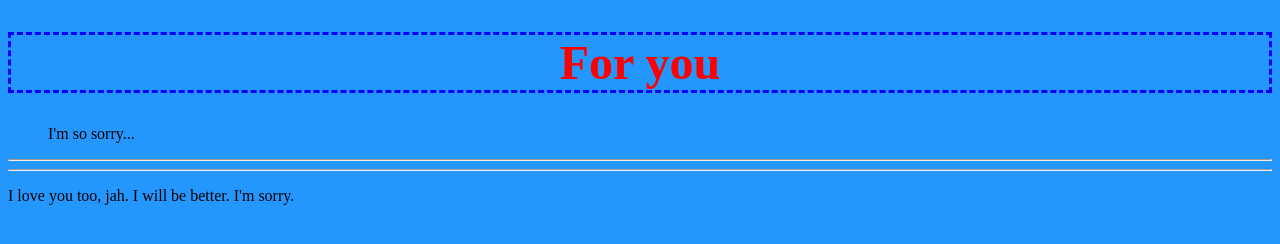
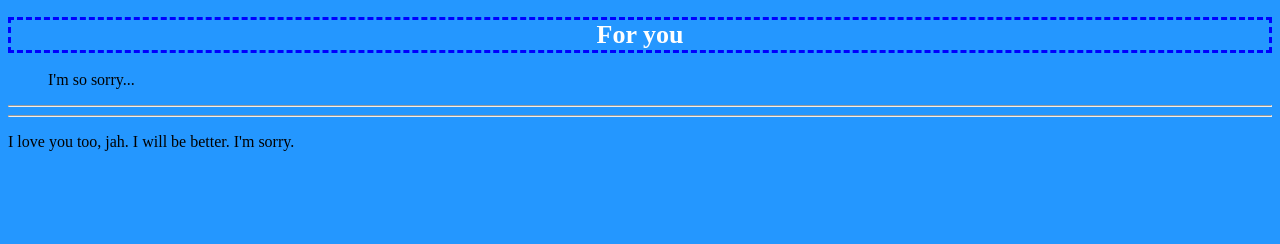
Before and after one commit to AkumaShiro14/AZ14, a plain HTML site: page index.html in a window 1280 px wide. Drawn offline with Linux system fonts and the light colour scheme.

Commit message:
Update style.css

```diff
--- a/style.css
+++ b/style.css
@@ -1,5 +1,5 @@
 p {background-color: #2497FF}
 body {background-color : #2497FF}
-h1 {color: red; font-size: 48px; text-align: center; font-weight: bold; border-style: dashed; border-color: blue}
+h1 {color: white; font-size: 26px; text-align: center; font-weight: bold; border-style: dashed; border-color: blue}
 	display: block; margin-left: auto; margin-right: auto;}
 blockquote {text-align: center;}
```
